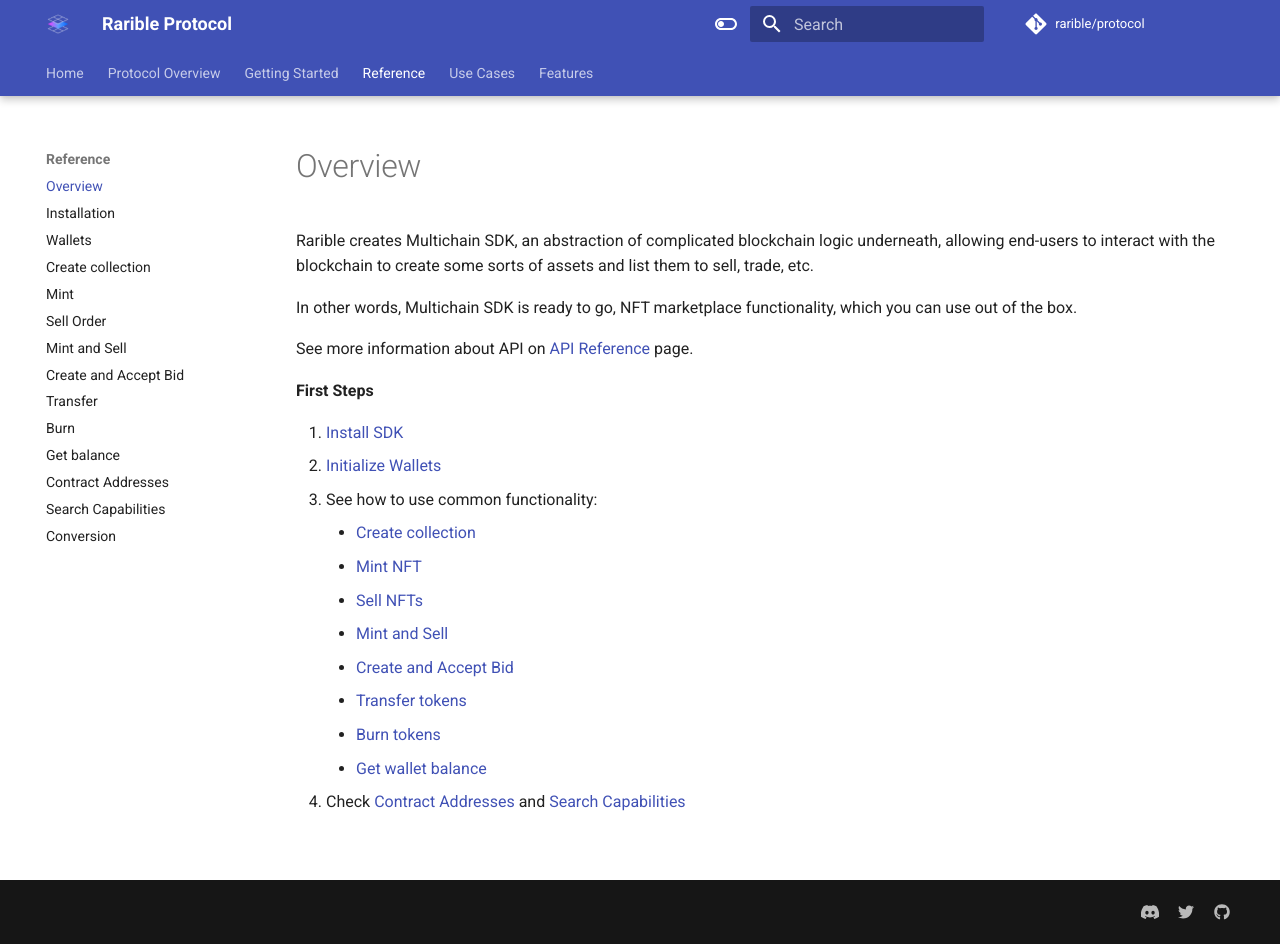
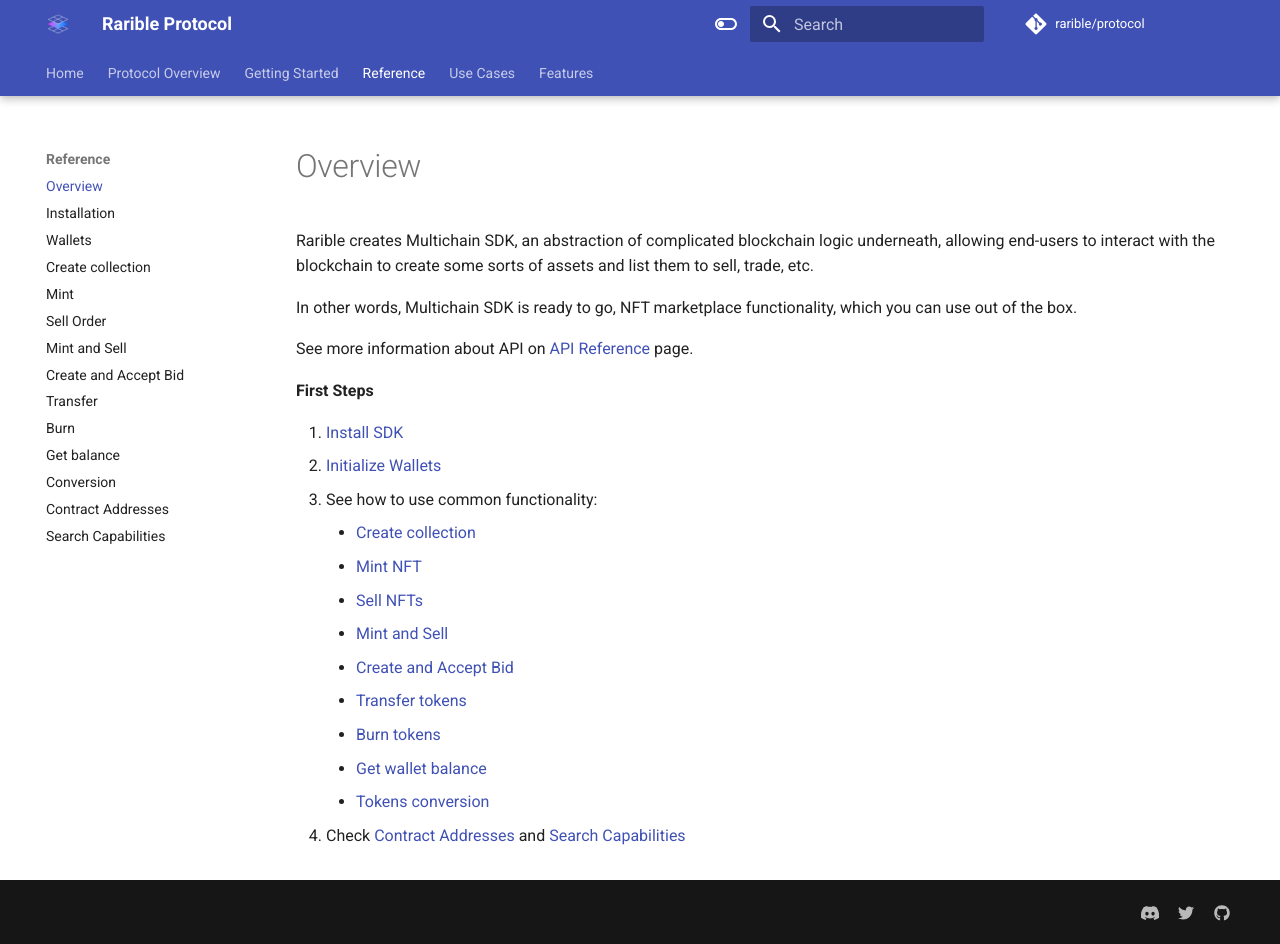
Before and after one commit to rarible/protocol, an MkDocs documentation site: the page built from docs/reference/reference-overview.md, in a window 1280 px wide and 944 px high. Built offline with MkDocs 1.6.1 and Material for MkDocs 9.7.7, drawn with Linux system fonts in a browser that asks for light colours; comment, search, counter and statistics services are not loaded.

Commit message:
feat: update navigation

```diff
--- a/docs/reference/reference-overview.md
+++ b/docs/reference/reference-overview.md
@@ -25,5 +25,6 @@
     * [Transfer tokens](transfer.md)
     * [Burn tokens](burn.md)
     * [Get wallet balance](get-balance.md)
+    * [Tokens conversion](conversion.md)
 
 4. Check [Contract Addresses](contract-addresses.md) and [Search Capabilities](search-capabilities.md)
--- a/mkdocs.yml
+++ b/mkdocs.yml
@@ -126,9 +126,9 @@
       - 'Transfer': 'reference/transfer.md'
       - 'Burn': 'reference/burn.md'
       - 'Get balance': 'reference/get-balance.md'
+      - 'Conversion': 'reference/conversion.md'
       - 'Contract Addresses': 'reference/contract-addresses.md'
       - 'Search Capabilities': 'reference/search-capabilities.md'
-      - 'Conversion': 'reference/conversion.md'
   - 'Use Cases':
       - 'Overview': 'use-cases/use-cases-overview.md'
       - 'Picnic': 'use-cases/picnic.md'
```
